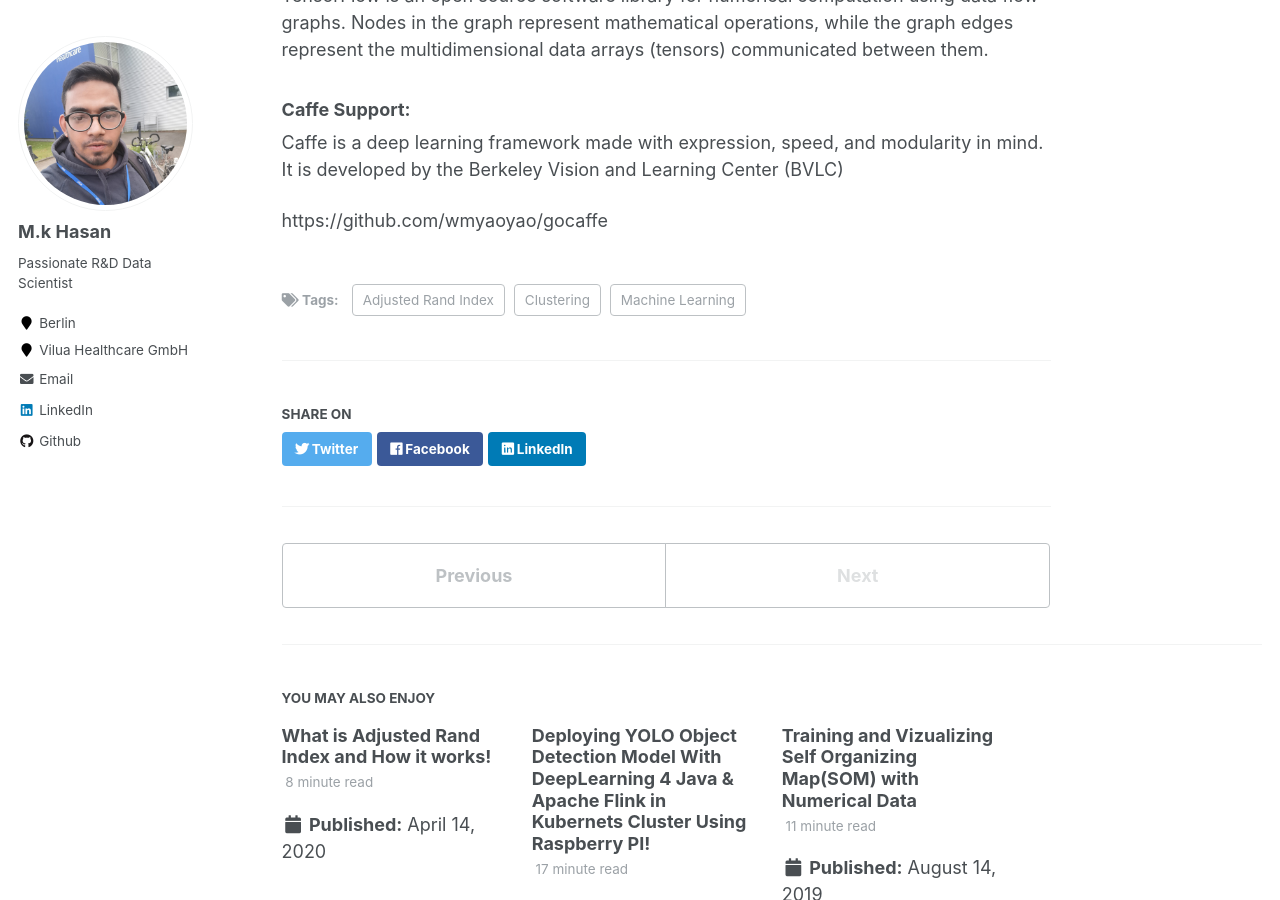
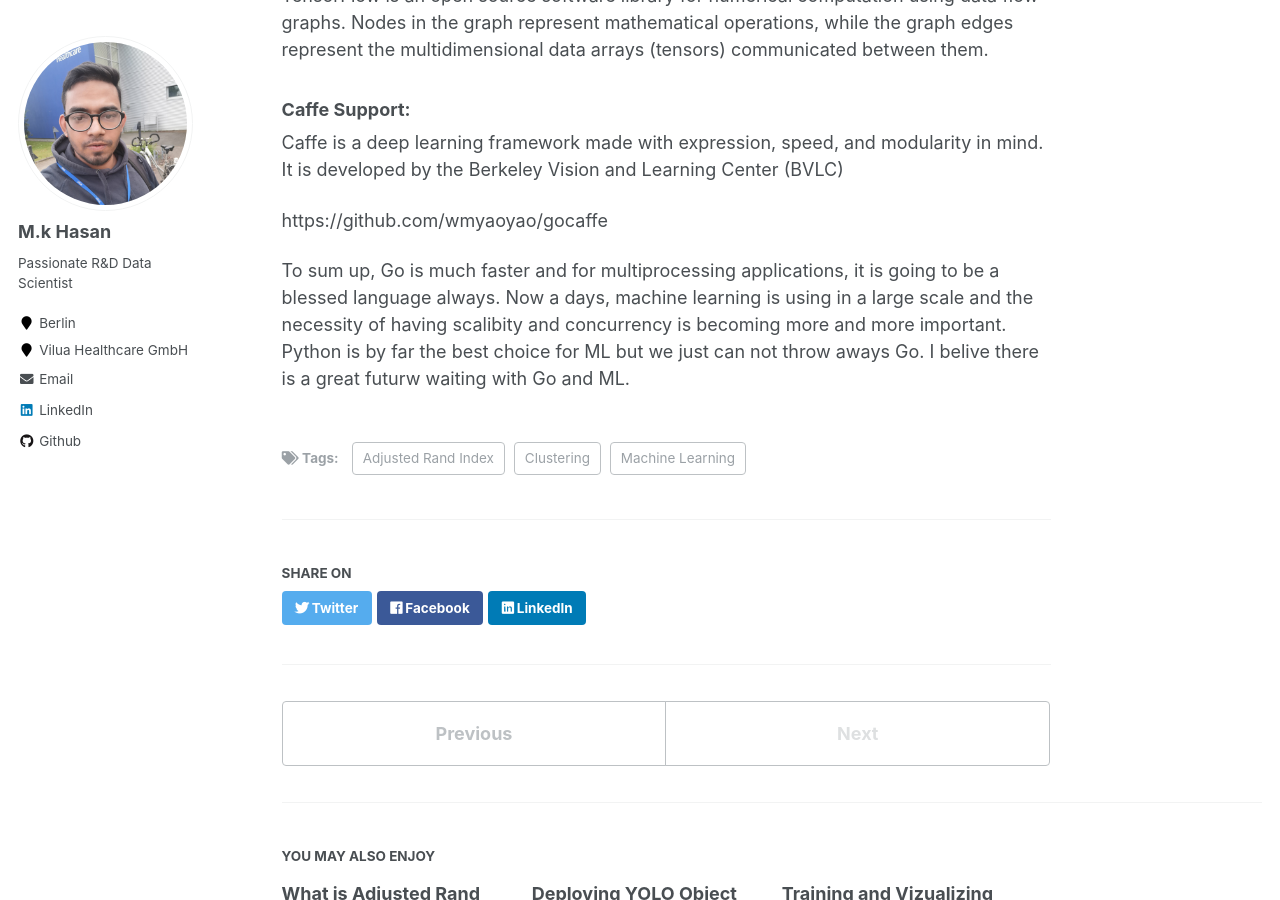
Before and after one commit to mk-hasan/mk-hasan.github.io, a Jekyll site: the page built from _posts/2020-07-17-MLwithGo.md, in a window 1280 px wide and 900 px high, scrolled down 6326 px. Built offline with Jekyll 4.4.1, drawn with Linux system fonts in a browser that asks for light colours.

Commit message:
ml with go

```diff
--- a/_posts/2020-07-17-MLwithGo.md
+++ b/_posts/2020-07-17-MLwithGo.md
@@ -197,3 +197,6 @@ TensorFlow is an open source software library for numerical computation using da
 Caffe is a deep learning framework made with expression, speed, and modularity in mind. It is developed by the Berkeley Vision and Learning Center (BVLC)
 
 https://github.com/wmyaoyao/gocaffe
+
+
+To sum up, Go is much faster and for multiprocessing applications, it is going to be a blessed language always. Now a days, machine learning is using in a large scale and the necessity of having scalibity and concurrency is becoming more and more important. Python is by far the best choice for ML but we just can not throw aways Go. I belive there is a great futurw waiting with Go and ML.
```
